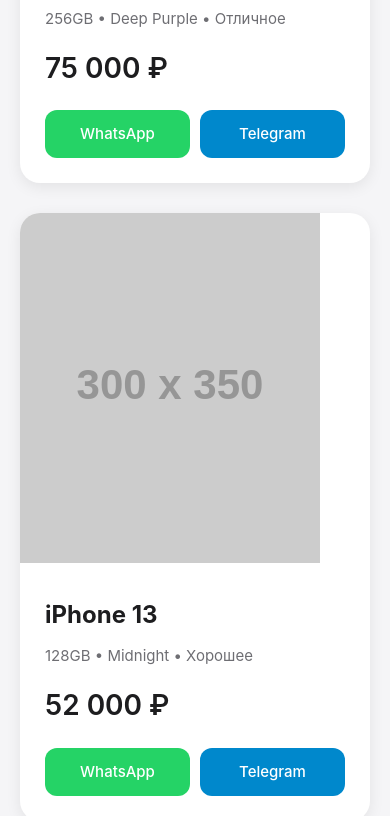
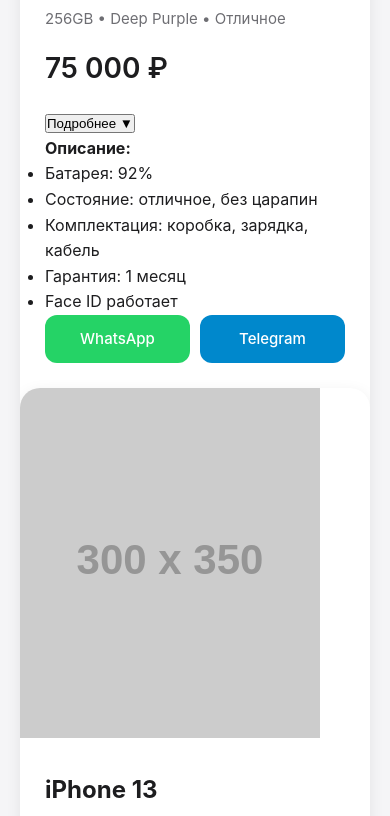
Before and after one commit to Shokok88/Shokok88, a plain HTML site: page index.html in a window 390 px wide. Shown: the part 2174-2990 px from the top of the page. Drawn offline with Linux system fonts and the light colour scheme; placeholder pictures from the web are drawn by us.

Commit message:
Enhance iPhone 14 Pro product section
Added product details and buttons for WhatsApp and Telegram.

```diff
--- a/index.html
+++ b/index.html
@@ -76,12 +76,26 @@
     <h3>iPhone 14 Pro</h3>
     <p class="product-specs">256GB • Deep Purple • Отличное</p>
     <p class="product-price">75 000 ₽</p>
+
+    <button class="btn-details">Подробнее ▼</button>
+
+    <div class="product-details">
+        <h4>Описание:</h4>
+        <ul>
+            <li>Батарея: 92%</li>
+            <li>Состояние: отличное, без царапин</li>
+            <li>Комплектация: коробка, зарядка, кабель</li>
+            <li>Гарантия: 1 месяц</li>
+            <li>Face ID работает</li>
+        </ul>
+    </div>
+
     <div class="product-buttons">
         <a href="https://wa.me/YOUR_PHONE" class="btn-whatsapp" target="_blank">WhatsApp</a>
         <a href="https://t.me/YOUR_USERNAME" class="btn-telegram" target="_blank">Telegram</a>
     </div>
 </div>
-</div>
+
 
                 <!-- Товар 2 -->
                 <div class="product-card">
```
Lines whose indentation alone changed are shown as unchanged.
